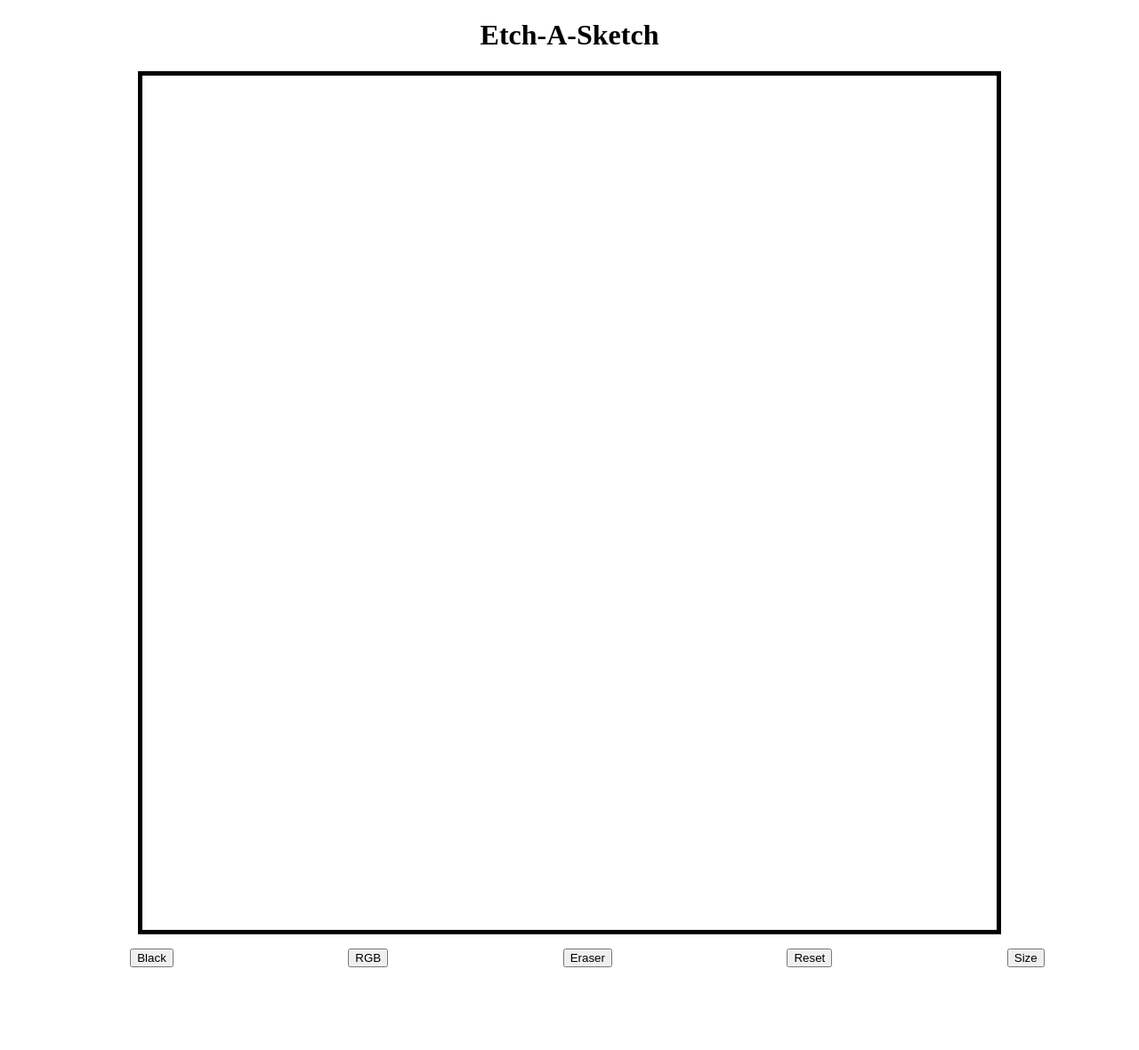
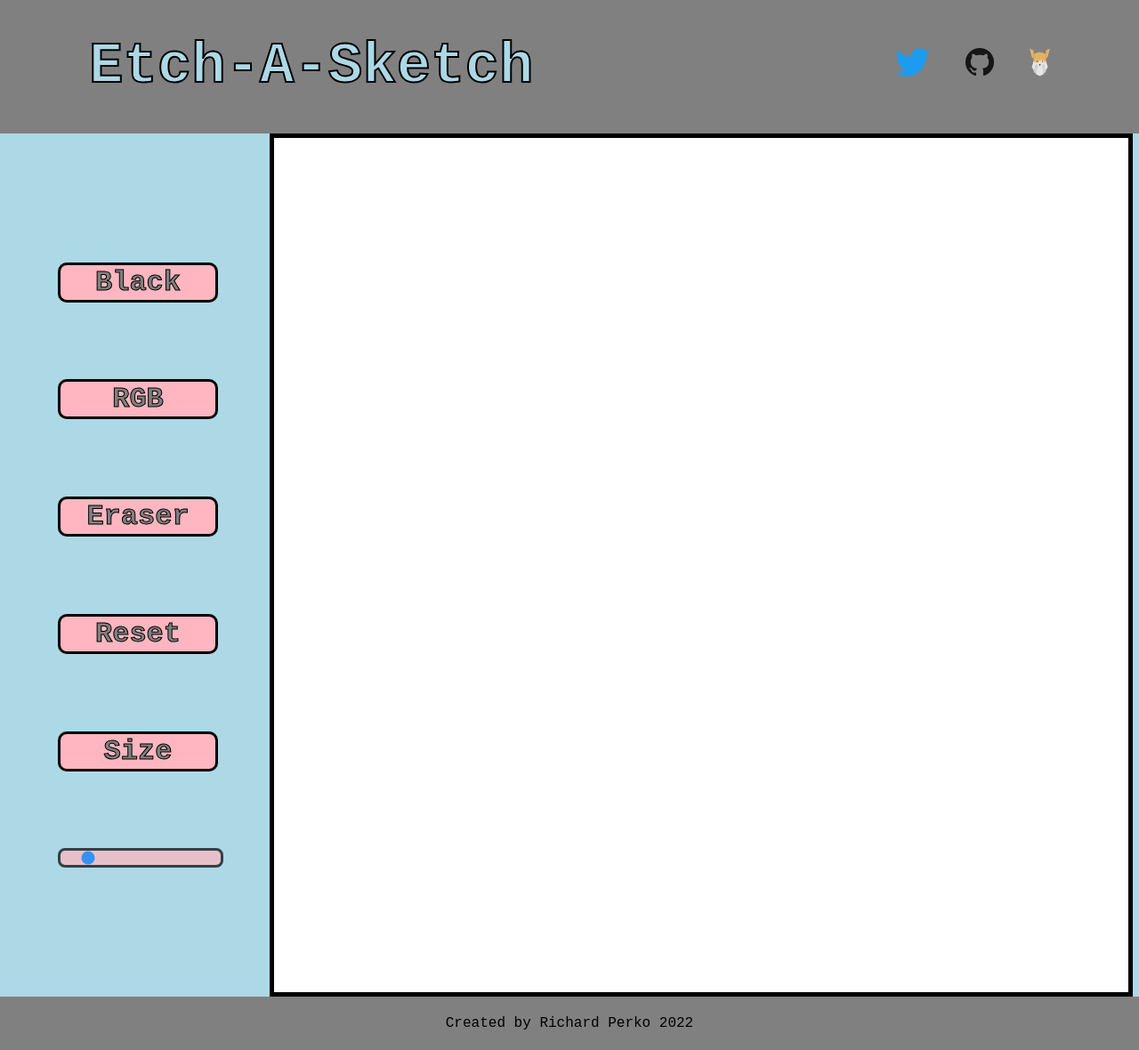
Before and after one commit to RichardPerko/etch-a-sketch, a plain HTML site: page index.html in a window 1280 px wide. Shown: the whole page at 89% size. Before the commit the page ends 1103 px from the top, so only its background shows below. Drawn offline with Linux system fonts and the light colour scheme.

Commit message:
Finished Etch-A-Sketch!

```diff
--- a/index.html
+++ b/index.html
@@ -9,16 +9,27 @@
     <link rel="stylesheet" href="style.css">
 </head>
 <body>
-    <h1>Etch-A-Sketch</h1>
+    <div class="header">
+        <h1 class="left">Etch-A-Sketch</h1>
+        <ul class="right">
+            <li><a href="https://twitter.com/CarlPerko" target="_blank"><input type="image" src="img/2021 Twitter logo - blue.png" height="32px"alt="twitter logo"></a></li>
+            <li><a href="https://github.com/RichardPerko/etch-a-sketch" target="_blank"><input type="image" src="img/GitHub-Mark-64px.png" height="32px" alt="github logo"></a></li>
+            <li><a href="https://www.theodinproject.com/" target="_blank"><input type="image" src="img/OdinProject.svg" height="32px"></a></li>
+        </ul>
+    </div>
     <div id="wrapper">
+        <ul id="buttons">
+            <button id=blackBtn>Black</button>
+            <button id="rgbBtn">RGB</button>
+            <button id=eraser>Eraser</button>
+            <button id="resetBtn">Reset</button>
+            <button id="sizeBtn">Size</button>
+            <input type="range" min="2" max="100" value="16" class="slider" id="myRange">
+        </ul>
       <div id="container"></div>
     </div>
-    <ul id="buttons">
-        <button id=blackBtn>Black</button>
-        <button id="rgbBtn">RGB</button>
-        <button id=eraser>Eraser</button>
-        <button id="resetBtn">Reset</button>
-        <button id="sizeBtn">Size</button>
-    </ul>
+    <div id="footer">
+        <p id="name">Created by Richard Perko 2022</p>
+    </div>
 </body>
 </html>
--- a/script.js
+++ b/script.js
@@ -14,10 +14,24 @@ const eraser = document.querySelector('#eraser');
 eraser.onclick = () => colorChanger('eraser')
 
 const blackBtn = document.querySelector('#blackBtn');
-blackBtn.onclick = () => colorChanger('black')
+blackBtn.onclick = () => colorChanger('black');
 
-//default values that
-createGrid(16, 16);
+const slider = document.querySelector('.slider');
+
+const buttons = document.getElementsByTagName("button");
+for (const button of buttons){
+    button.addEventListener("click", createRipple);
+}
+//slider function that creates grid
+slider.oninput = function(){
+    resetGrid();
+    createGrid(this.value, this.value);
+}
+//default values that create the grid and set default color to black
+resetGrid();
+let rows = 16;
+let cols = 16
+createGrid(rows, cols);
 let color = 'black';
 
 //creates grid of divs based on what the resizeGrid function returns
@@ -76,13 +90,13 @@ function colorSelector(){
 
 //when called will prompt the user for rows and columns to resize grid
 function resizeGrid(){
-    let rows = prompt("Enter rows");
-    let cols = prompt("Enter columns");
-    if (rows > 100){
-        rows = 100;
-    } if (cols > 100){
-        cols = 100;
-    } if (rows && cols > 0){
+    let size = prompt("Enter size (Grid will be size * size)");
+    if (size > 100){
+        size = 100;
+    }
+    if (size > 0){
+        let rows = size;
+        let cols = size;
         resetGrid();
         createGrid(rows, cols)
     }
@@ -95,3 +109,24 @@ function resetGrid(){
         cell.style.backgroundColor = "White";
     })
 }
+// create ripple function thanks to css-tricks
+function createRipple(event) {
+    const button = event.currentTarget;
+
+    const circle = document.createElement("span");
+    const diameter = Math.max(button.clientWidth, button.clientHeight);
+    const radius = diameter / 2;
+
+    circle.style.width = circle.style.height = `${diameter}px`;
+    circle.style.left = `${event.clientX - button.offsetLeft - radius}px`;
+    circle.style.top = `${event.clientY - button.offsetTop - radius}px`;
+    circle.classList.add("ripple");
+
+    const ripple = button.getElementsByClassName("ripple")[0];
+
+    if (ripple) {
+      ripple.remove();
+    }
+
+    button.appendChild(circle);
+  }
--- a/style.css
+++ b/style.css
@@ -1,6 +1,19 @@
+*{
+    margin:0;
+    padding: 0;
+    font-family:'Courier New', Courier, monospace
+}
 :root {
     --grid-cols: 1;
     --grid-rows: 1;
+}
+
+#wrapper{
+    background-color: lightblue;
+    display:flex;
+    justify-content: center;
+    border: lightpink;
+    border-style: soli;
 }
 
 #container{
@@ -11,20 +24,131 @@
     height: 960px;
     width: 960px;
     z-index: 100;
+    background-color: white;
 }
+.header{
+    color: lightblue;
 
-
-#wrapper{
-    display:flex;
-    justify-content: center;
+    font-size: 32px;
+    display: flex;
+    align-items: center;
+    align-content: space-between;
+    background: grey;
+    height: 150px;
 }
-
+h1{
+    -webkit-text-stroke: 2px black;
+}
+.left{
+    background: grey;
+    flex-grow: 1;
+    justify-content: start;
+    margin-left: 100px;
+}
+.right{
+    margin-right: 100px;
+    background: grey;
+    flex-grow: 1;
+    justify-content: end;
+    gap: 40px;
+}
 h1{
     display: flex;
     justify-content: center;
 }
 
+ul{
+    display: flex;
+    list-style: none;
+}
+
 #buttons{
+    background-color:lightblue;
     display: flex;
-    justify-content: space-around;
+    flex-direction: column;
+    margin: 50px;
+    justify-content: space-evenly;
+    padding: 8px 8px;
+    width: 180px;
 }
+
+button{
+    position: relative;
+    overflow: hidden;
+}
+
+span.ripple{
+    position: absolute;
+    border-radius: 50%;
+    transform: scale(0);
+    animation: ripple 600ms linear;
+    background-color: rgba(255, 255, 255, 0.7);
+}
+@keyframes ripple{
+    to {
+        transform: scale(4);
+        opacity: 0;
+    }
+}
+
+#blackBtn,
+#rgbBtn,
+#eraser,
+#resetBtn,
+#sizeBtn{
+    border: black;
+    border-style: solid;
+    height: 45px;
+    border-radius: 10px;
+    background-color:lightpink;
+    color: grey;
+    font-size: 32px;
+    font-weight: 900;
+    -webkit-text-stroke: 1px black;
+
+}
+/* w3 schools tutorial for how to create a range slider! */
+.slider {
+    -webkit-appearance: none;
+    border: black;
+    border-style: solid;
+    appearance: none;
+    width: 100%;
+    height: 20x;
+    background: lightpink;
+    outline: none;
+    opacity: 0.7;
+    -webkit-transition: .2s;
+    transition: opacity .2s;
+    border-radius: 8px
+}
+
+.slider:hover{
+    opacity:1;
+}
+
+.slider::webkit-slider-thumb{
+    -webkit-appearance: none;
+    appearance: none;
+    width: 20px;
+    height: 20px;
+    background: grey;
+    cursor: pointer;
+    border-radius: 12px;
+}
+
+.slider::-moz-range-thumb{
+    width: 20px;
+    height: 20px;
+    background: grey;
+    cursor: pointer;
+    border-radius: 12px;
+}
+
+#footer{
+    display: flex;
+    background:grey;
+    justify-content: center;
+    align-items: center;
+    height: 60px;
+}
```
Also changed, not shown: img/2021 Twitter logo - blue.png (added), img/GitHub-Mark-64px.png (added), img/OdinProject.svg (added), 1 other file.
